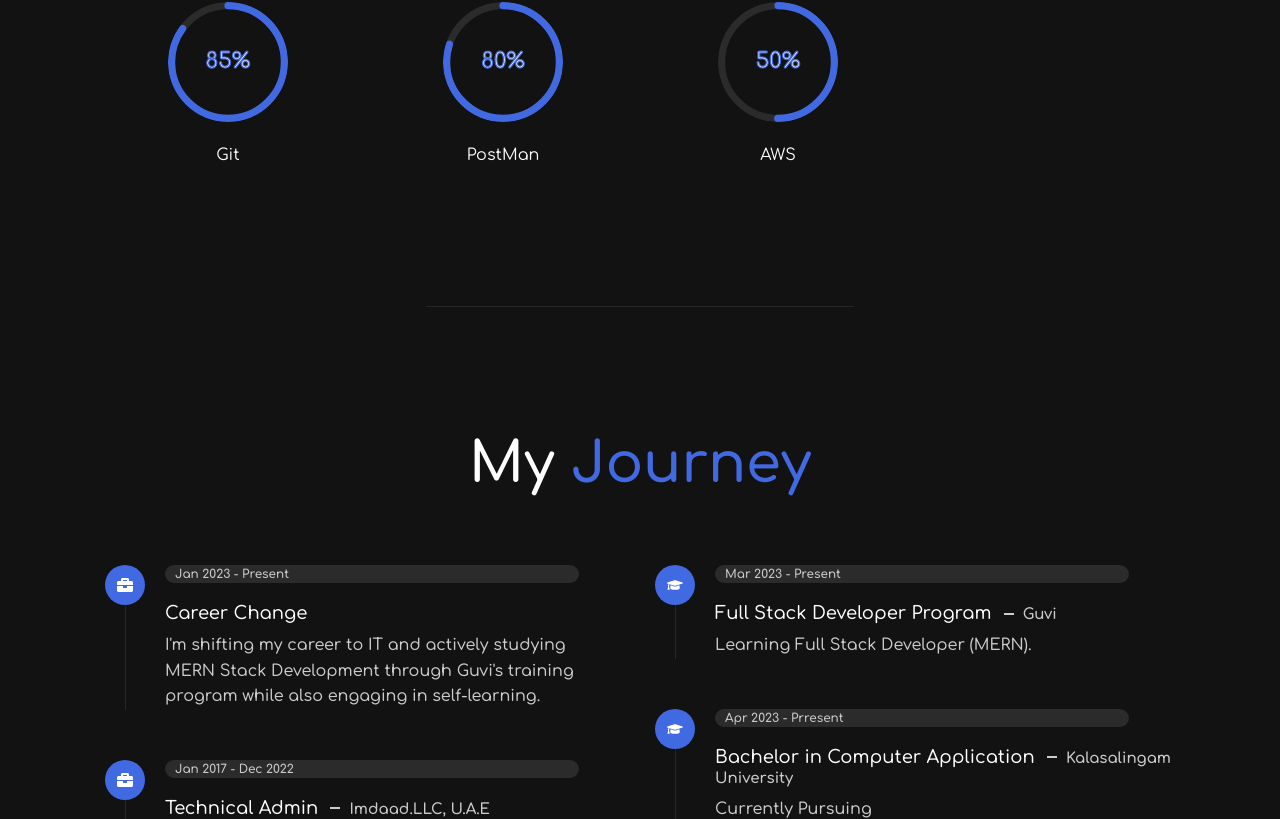
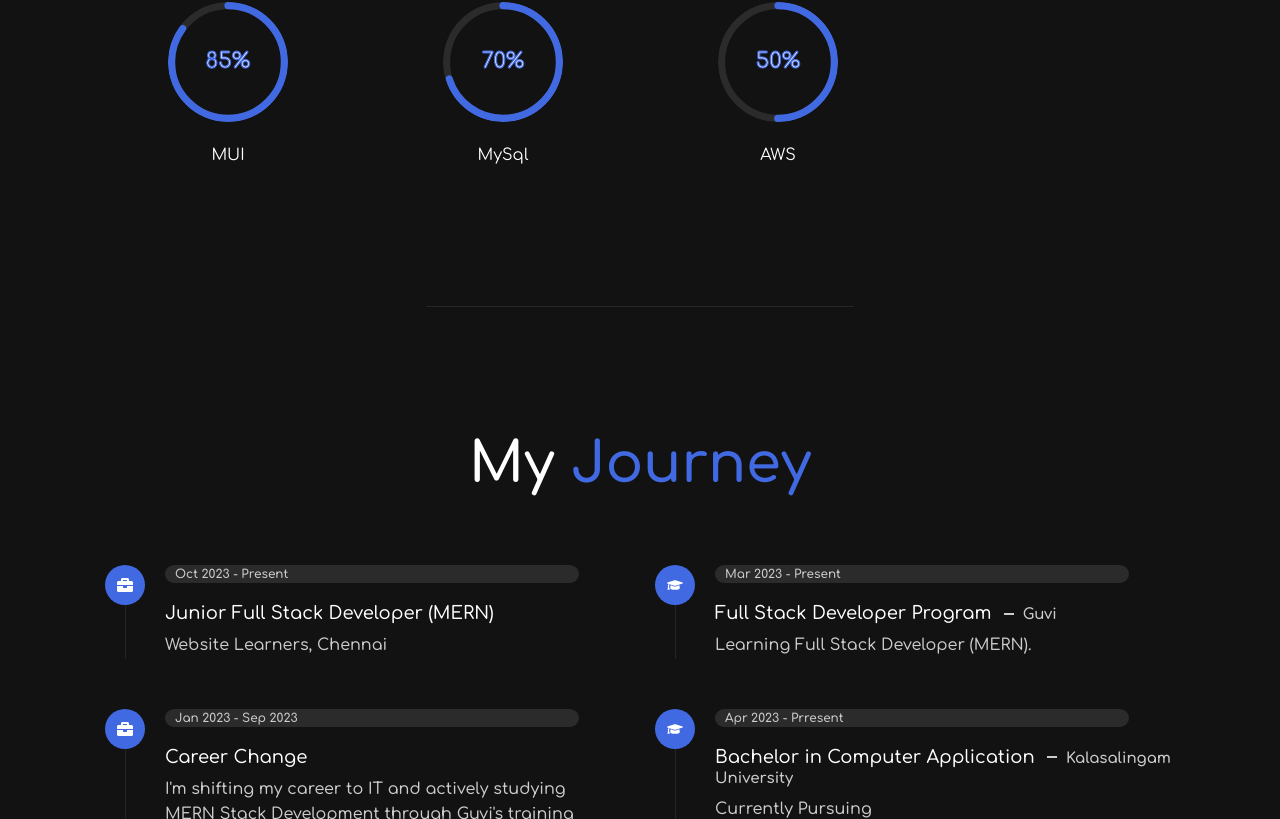
Before and after one commit to Suriya-K7/Suriya-Portfolio-v2, a React (Vite) app: page / in a window 1280 px wide. Shown: the part 2301-3120 px from the top of the page. Built offline with nearby package versions, Linux system fonts and the light colour scheme.

Commit message:
Career updated

```diff
--- a/src/App.css
+++ b/src/App.css
@@ -175,3 +175,6 @@ img {
   display: grid;
   place-items: center;
 }
+.cursorPointer{
+  cursor: pointer;
+}
--- a/src/components/navbar.css
+++ b/src/components/navbar.css
@@ -48,6 +48,7 @@
   align-items: center;
   justify-content: center;
   z-index: 10;
+  cursor: pointer;
 }
 .nav__toggle span {
   display: block;
--- a/src/data.jsx
+++ b/src/data.jsx
@@ -125,7 +125,7 @@ export const stats = [
   },
   {
     id: 4,
-    no: "2+",
+    no: "3+",
     title: " Awards <br /> Won",
   },
 ];
@@ -140,10 +140,18 @@ export const resume = [
     desc: "Learning Full Stack Developer (MERN).",
   },
   {
+    id: 9,
+    category: "experience",
+    icon: <FaBriefcase />,
+    year: "Oct 2023 - Present",
+    title: "Junior Full Stack Developer (MERN)",
+    desc: "Website Learners, Chennai",
+  },
+  {
     id: 2,
     category: "experience",
     icon: <FaBriefcase />,
-    year: "Jan 2023 - Present",
+    year: "Jan 2023 - Sep 2023",
     title: "Career Change",
     desc: "I'm shifting my career to IT and actively studying MERN Stack Development through Guvi's training program while also engaging in self-learning.",
   },
@@ -180,7 +188,6 @@ export const resume = [
       "Bachelor in Computer Application <span> Kalasalingam University </span>",
     desc: "Currently Pursuing",
   },
-
   {
     id: 7,
     category: "education",
@@ -189,7 +196,6 @@ export const resume = [
     title: "Diploma in Electrical & Electronics <span> AVC College </span>",
     desc: "First Class with Distinction & 89% ",
   },
-
   {
     id: 8,
     category: "education",
@@ -203,26 +209,21 @@ export const resume = [
 export const skills = [
   {
     id: 1,
-    title: "HTML",
+    title: "HTML & CSS",
     percentage: "90",
   },
   {
     id: 2,
-    title: "CSS",
+    title: "JavaScript",
     percentage: "90",
   },
   {
     id: 3,
-    title: "JavaScript",
+    title: "React",
     percentage: "90",
   },
   {
     id: 4,
-    title: "React",
-    percentage: "90",
-  },
-  {
-    id: 14,
     title: "Redux & Toolkit",
     percentage: "85",
   },
@@ -242,9 +243,14 @@ export const skills = [
     percentage: "85",
   },
   {
-    id: 10,
-    title: "MySql",
-    percentage: "70",
+    id: 11,
+    title: "Git",
+    percentage: "85",
+  },
+  {
+    id: 15,
+    title: "PostMan",
+    percentage: "85",
   },
   {
     id: 12,
@@ -254,22 +260,22 @@ export const skills = [
   {
     id: 5,
     title: "Bootstrap",
-    percentage: "80",
+    percentage: "85",
   },
   {
     id: 6,
     title: "TailWind",
-    percentage: "75",
-  },
-  {
-    id: 11,
-    title: "Git",
     percentage: "85",
   },
   {
-    id: 15,
-    title: "PostMan",
-    percentage: "80",
+    id: 14,
+    title: "MUI",
+    percentage: "85",
+  },
+  {
+    id: 10,
+    title: "MySql",
+    percentage: "70",
   },
   {
     id: 13,
--- a/src/pages/contact/Contact.jsx
+++ b/src/pages/contact/Contact.jsx
@@ -143,7 +143,7 @@ const Contact = () => {
               </div>
               <button
                 type='submit'
-                className='button'
+                className='button cursorPointer'
               >
                 Send Message
                 <span className='button__icon contact__button-icon'>
--- a/src/pages/contact/contact.css
+++ b/src/pages/contact/contact.css
@@ -77,6 +77,7 @@
 .contact__button-icon {
   font-size: var(--h3-font-size);
   line-height: 64px;
+  cursor: pointer;
 }
 .form__control {
   box-shadow: 0 0 2px var(--first-color);
```
